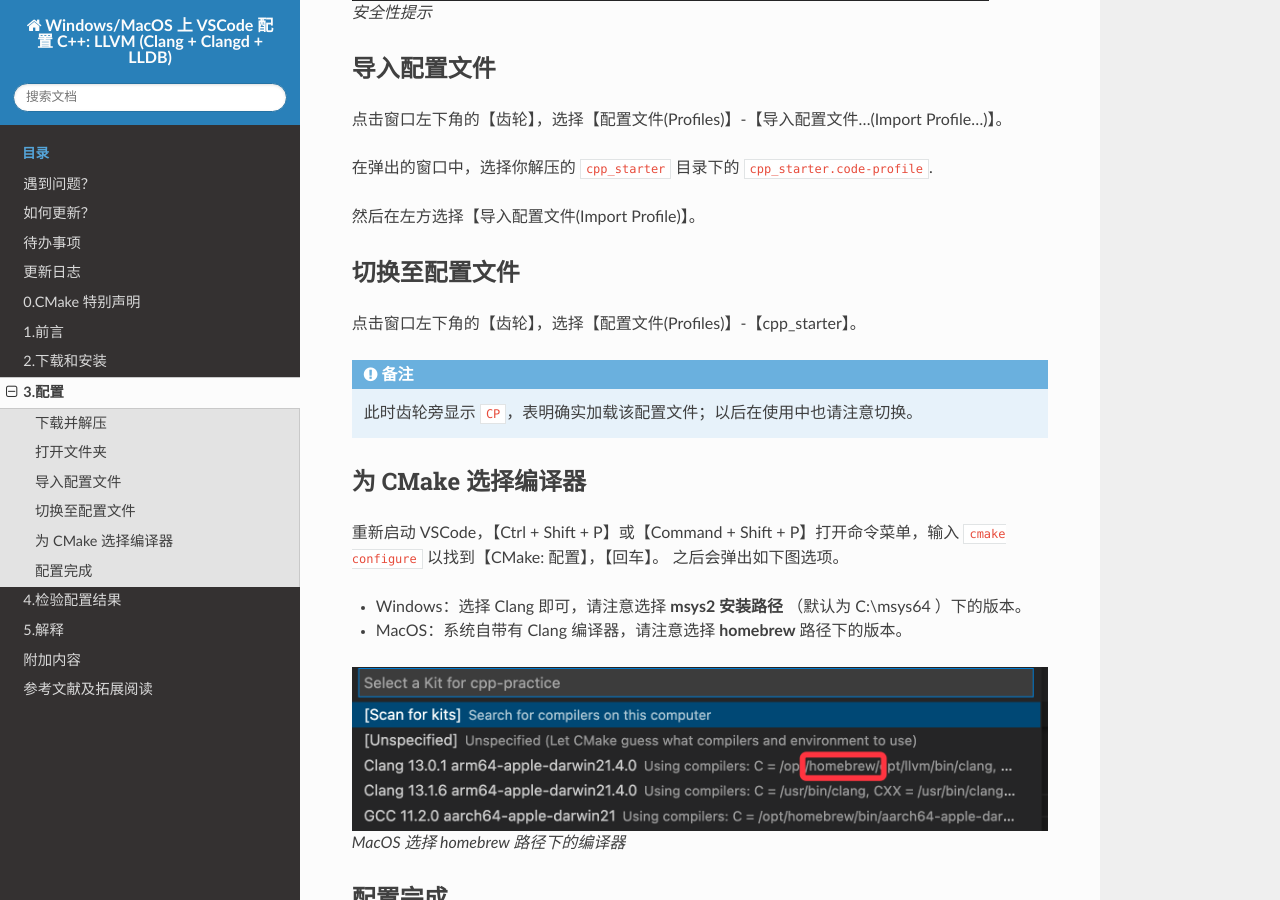
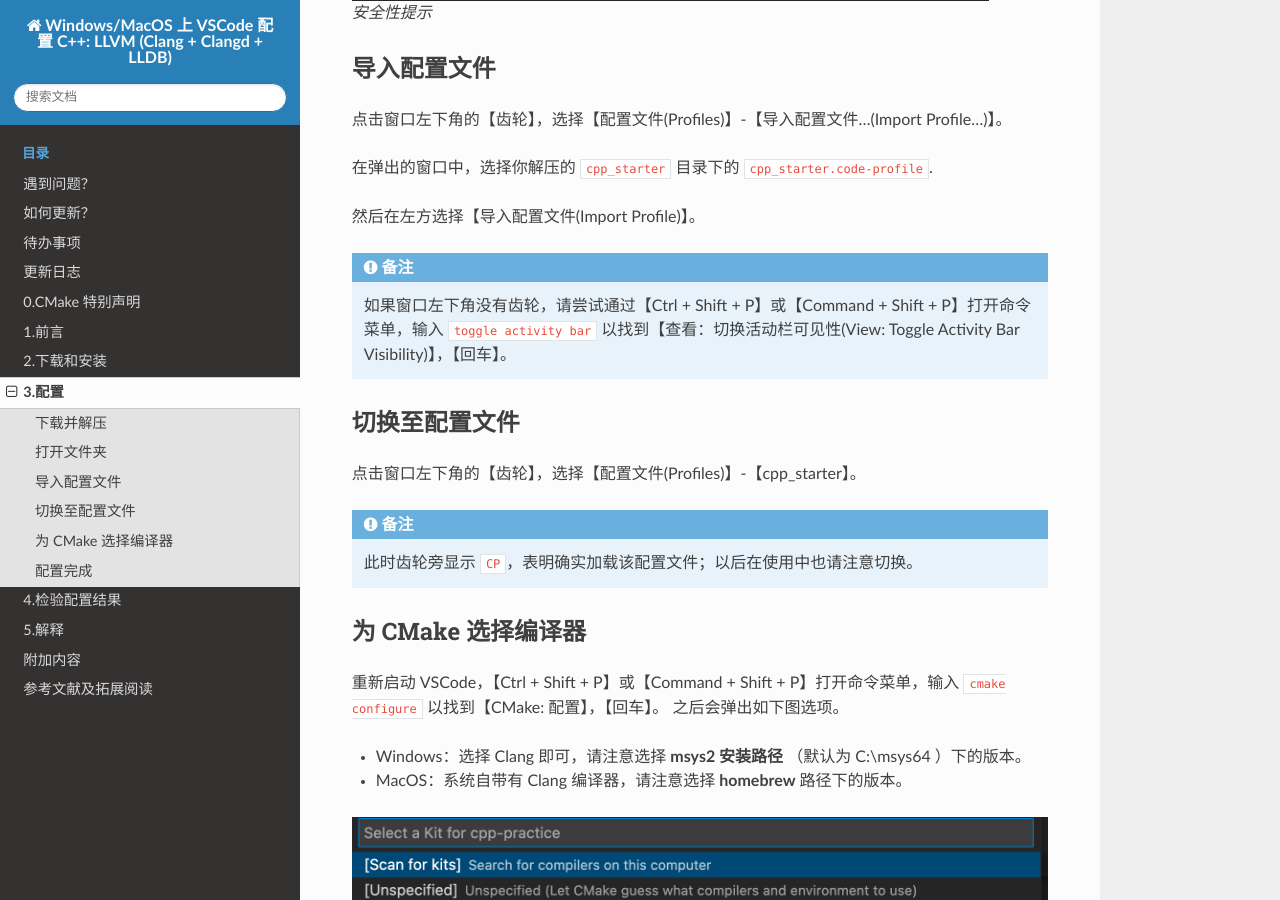
Before and after one commit to FeignClaims/vscode_cpp_starter, a Sphinx documentation site: the page built from docs/source/configure.rst, in a window 1280 px wide and 900 px high, scrolled down 1477 px. Built offline with Sphinx 7.4.7 and the Read the Docs theme 2.0.0, drawn with Linux system fonts in a browser that asks for light colours.

Commit message:
提示 VSCode 未找到齿轮的情况如何操作

```diff
--- a/docs/source/changelog.rst
+++ b/docs/source/changelog.rst
@@ -15,6 +15,7 @@ v3.0.1
 =====================
 
 - 补充安装 git。
+- 提示 VSCode 未找到齿轮的情况如何操作。
 
 v3.0.0 - 2023-03-30
 =====================
--- a/docs/source/configure.rst
+++ b/docs/source/configure.rst
@@ -49,6 +49,10 @@
 
 然后在左方选择【导入配置文件(Import Profile)】。
 
+.. note::
+
+  如果窗口左下角没有齿轮，请尝试通过【Ctrl + Shift + P】或【Command + Shift + P】打开命令菜单，输入 ``toggle activity bar`` 以找到【查看：切换活动栏可见性(View: Toggle Activity Bar Visibility)】，【回车】。
+
 切换至配置文件
 **************
 
```
